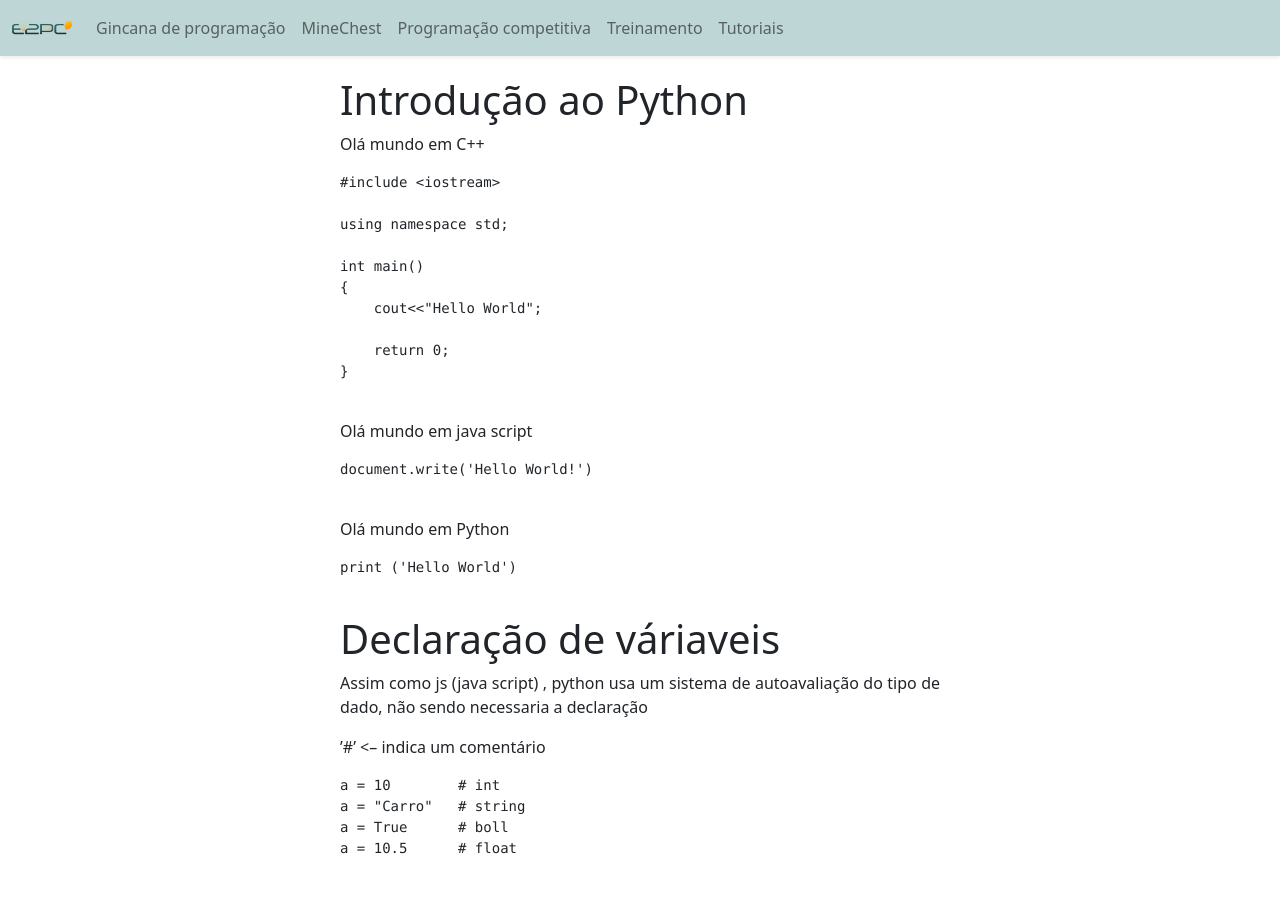
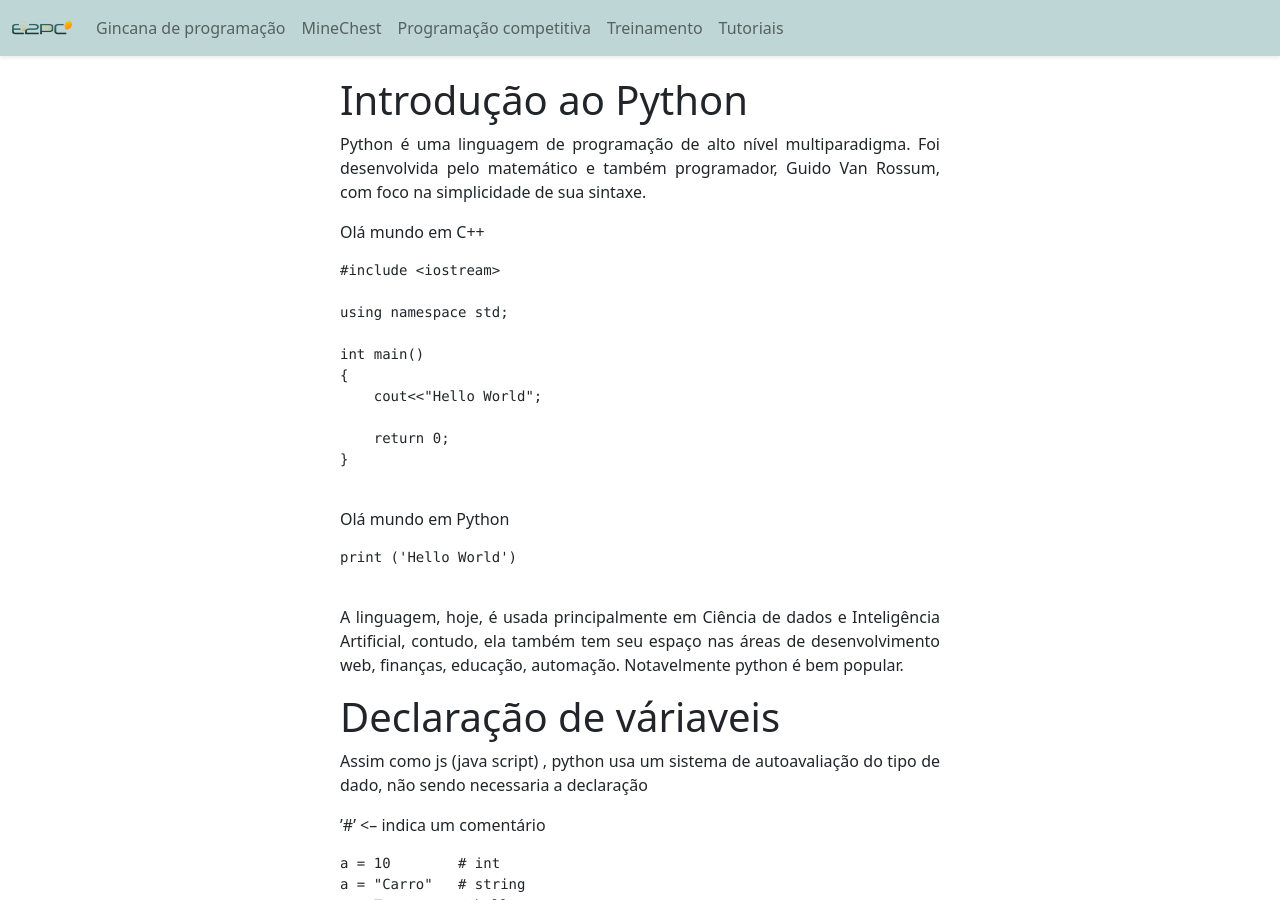
Before and after one commit to E2PC/ProjectPage, a Jekyll site: the page built from tutoriais/python.md, in a window 1280 px wide and 900 px high. Built offline with Jekyll 4.4.1, drawn with Linux system fonts in a browser that asks for light colours; nearby versions of some CDN libraries.

Commit message:
Update python.md

````diff
--- a/tutoriais/python.md
+++ b/tutoriais/python.md
@@ -7,6 +7,8 @@ type: tutorial
 ---
 
 # Introdução ao Python
+
+Python é uma linguagem de programação de alto nível multiparadigma. Foi desenvolvida pelo matemático e também programador, Guido Van Rossum, com foco na simplicidade de sua sintaxe.
 
 Olá mundo em C++
 
@@ -24,18 +26,15 @@ int main()
 
 ```
 
-Olá mundo em java script
+Olá mundo em Python
 
-```
-document.write('Hello World!')
-
-```
-
-Olá mundo em Python
 ```
 print ('Hello World')
 
 ```
+
+A linguagem, hoje, é usada principalmente em Ciência de dados e Inteligência Artificial, contudo, ela também tem seu espaço nas áreas de desenvolvimento web, finanças, educação, automação. Notavelmente python é bem popular.
+
 
 # Declaração de váriaveis
 
````
